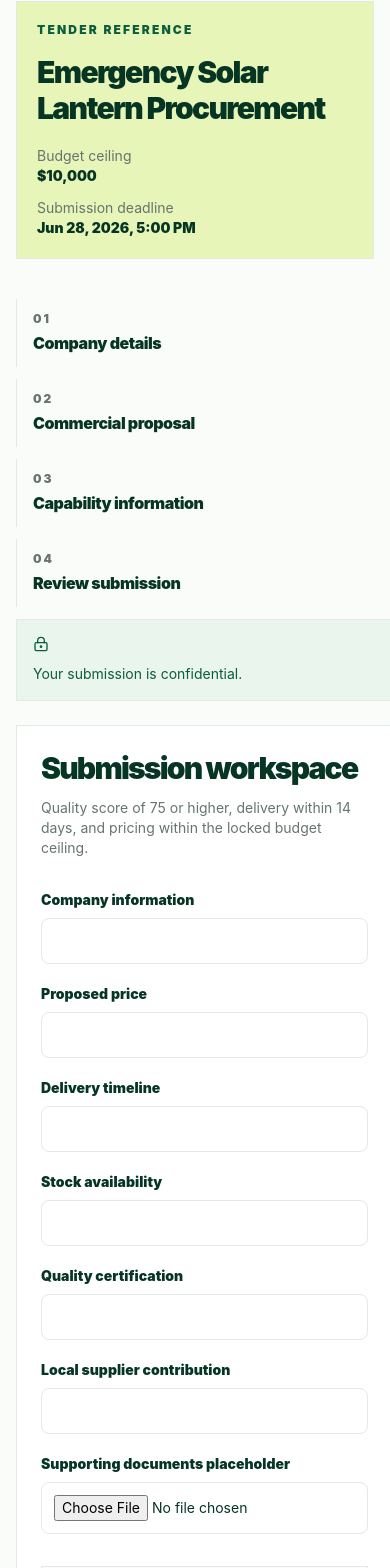
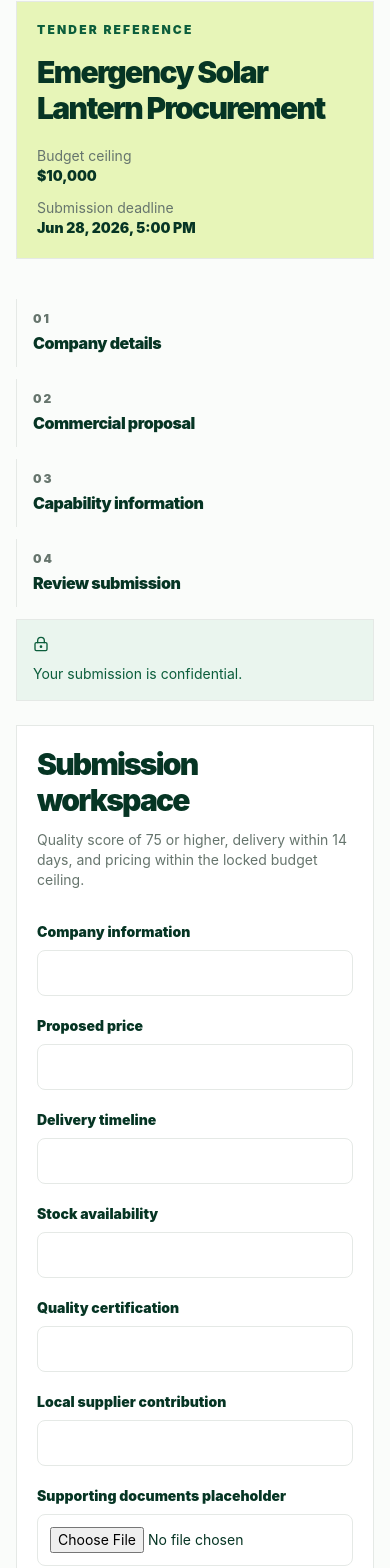
Before and after one commit to Rex739/ofora, a Next.js app: page /supplier in a window 390 px wide. Shown: the part 387-1955 px from the top of the page. Built offline with nearby package versions, Linux system fonts and the light colour scheme.

Commit message:
fix(supplier): improve submission form mobile layout

```diff
--- a/components/supplier/supplier-submission-form.tsx
+++ b/components/supplier/supplier-submission-form.tsx
@@ -45,8 +45,8 @@ export function SupplierSubmissionForm() {
             <p className="mt-6 text-sm font-black uppercase tracking-[0.18em] text-ofora-green">Reference: SUB-OFR-2026-041-004</p>
           </RecordPanel>
         ) : (
-          <div className="grid gap-6 lg:grid-cols-[280px_1fr]">
-            <aside className="space-y-3">
+          <div className="grid min-w-0 gap-6 lg:grid-cols-[280px_1fr]">
+            <aside className="min-w-0 space-y-3">
               {progress.map((item, index) => (
                 <div key={item} className="border-l border-ofora-border py-3 pl-4">
                   <p className="text-xs font-black uppercase tracking-[0.16em] text-ofora-muted">0{index + 1}</p>
@@ -58,19 +58,19 @@ export function SupplierSubmissionForm() {
                 Your submission is confidential.
               </div>
             </aside>
-            <form className="border border-ofora-border bg-white p-6" onSubmit={(event) => { event.preventDefault(); setSubmitted(true); }}>
+            <form className="min-w-0 border border-ofora-border bg-white p-5 sm:p-6" onSubmit={(event) => { event.preventDefault(); setSubmitted(true); }}>
               <h2 className="text-3xl font-black tracking-[-0.06em] text-ofora-deep">Submission workspace</h2>
               <p className="mt-3 text-sm text-ofora-muted">Quality score of 75 or higher, delivery within 14 days, and pricing within the locked budget ceiling.</p>
               <div className="mt-8 grid gap-5 sm:grid-cols-2">
                 {["Company information", "Proposed price", "Delivery timeline", "Stock availability", "Quality certification", "Local supplier contribution"].map((label) => (
                   <label key={label} className="grid gap-2 text-sm font-black text-ofora-deep">
                     {label}
-                    <input className="ofora-focus rounded-lg border border-ofora-border px-3 py-3 font-normal" required />
+                    <input className="ofora-focus min-w-0 rounded-lg border border-ofora-border px-3 py-3 font-normal" required />
                   </label>
                 ))}
                 <label className="grid gap-2 text-sm font-black text-ofora-deep sm:col-span-2">
                   Supporting documents placeholder
-                  <input type="file" className="ofora-focus rounded-lg border border-ofora-border px-3 py-3 font-normal" />
+                  <input type="file" className="ofora-focus w-full min-w-0 rounded-lg border border-ofora-border px-3 py-3 font-normal" />
                 </label>
               </div>
               <section className="mt-8 border border-ofora-border bg-ofora-canvas p-5">
```
